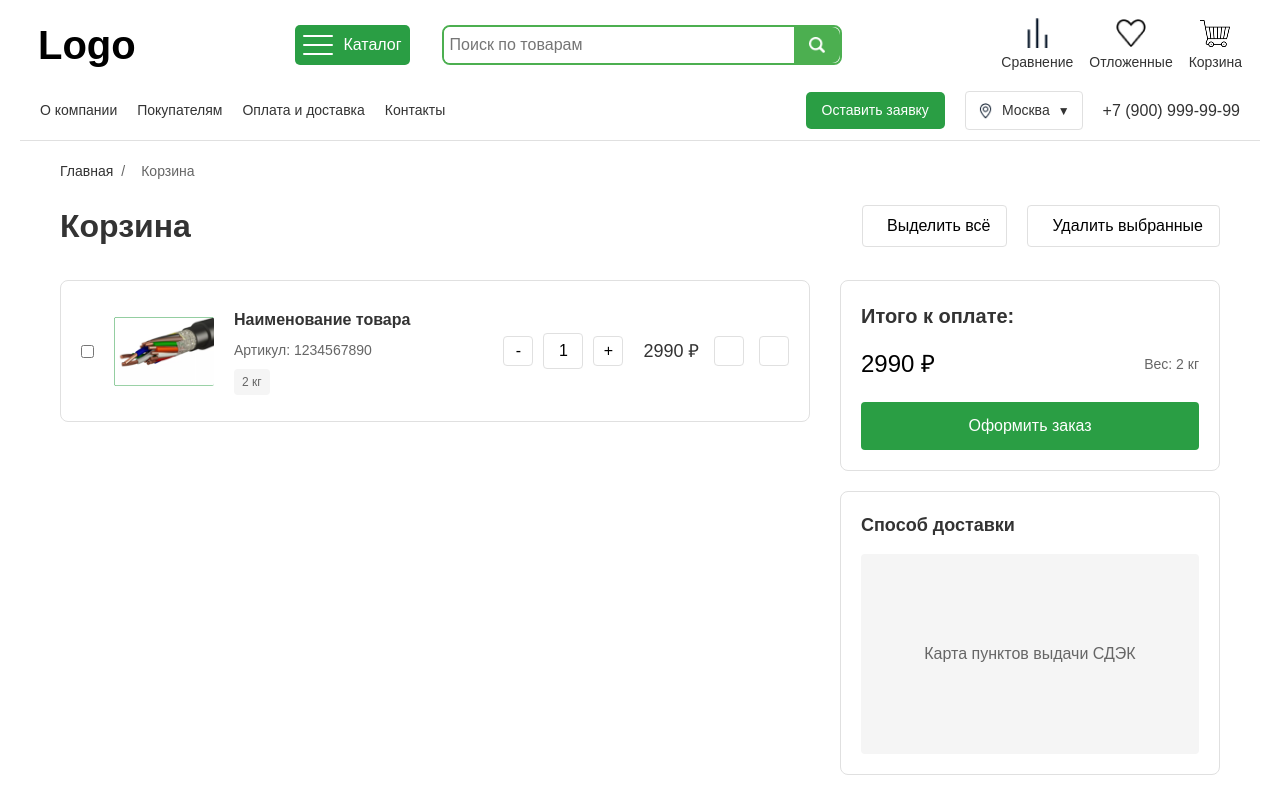
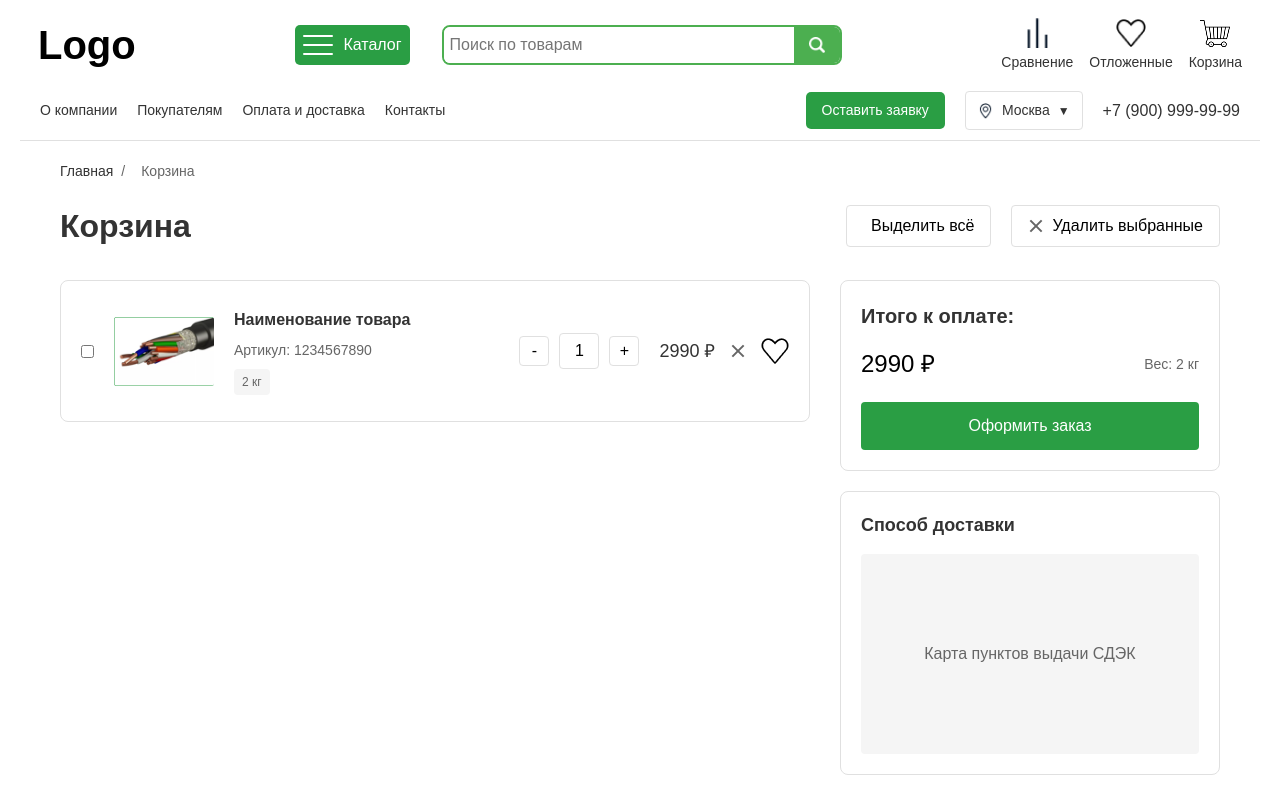
Before and after one commit to MaEsTr0oF/Repository, a React (Vite) app: page /cart in a window 1280 px wide. Shown: the top 793 px of the page. Built offline with nearby package versions, Linux system fonts and the light colour scheme.

Commit message:
some fixes cart + modulePage

```diff
--- a/src/components/Cart/Cart.module.css
+++ b/src/components/Cart/Cart.module.css
@@ -330,3 +330,37 @@
         justify-content: space-between;
     }
 }
+
+.cross {
+    position: relative;
+    display: inline-block;
+    width: 16px;
+    height: 16px;
+}
+
+.cross::before,
+.cross::after {
+    content: '';
+    position: absolute;
+    top: 50%;
+    left: 50%;
+    width: 16px;
+    height: 2px;
+    background-color: #666;
+    transition: background-color 0.3s ease;
+}
+
+.cross::before {
+    transform: translate(-50%, -50%) rotate(45deg);
+}
+
+.cross::after {
+    transform: translate(-50%, -50%) rotate(-45deg);
+}
+
+.itemDelete:hover .cross::before,
+.itemDelete:hover .cross::after,
+.deleteSelected:hover .cross::before,
+.deleteSelected:hover .cross::after {
+    background-color: #ff4444;
+}
--- a/src/components/Cart/Cart.tsx
+++ b/src/components/Cart/Cart.tsx
@@ -1,5 +1,6 @@
 import styles from './Cart.module.css';
 import { Link } from 'react-router-dom';
+import heart from '/img/header/heart.png';
 
 export default function Cart() {
     return (
@@ -44,12 +45,12 @@ export default function Cart() {
                             </div>
                             <div className={styles.itemPrice}>
                                 <span className={styles.price}>2990 ₽</span>
-                                <button className={styles.itemDelete}>
+
                                     <span className={styles.cross}></span>
-                                </button>
-                                <button className={styles.itemFavorite}>
-                                    <span className={styles.heart}></span>
-                                </button>
+
+
+                                    <span className={styles.heart}><img src={heart} alt="" /></span>
+
                             </div>
                         </div>
                     </div>
--- a/src/components/RequestForm/RequestForm.tsx
+++ b/src/components/RequestForm/RequestForm.tsx
@@ -1,5 +1,6 @@
 import { useState, FormEvent } from 'react';
 import styles from './RequestForm.module.css';
+import Modal from '../Modal/Modal';
 
 interface RequestFormProps {
   isOpen: boolean;
@@ -7,6 +8,7 @@ interface RequestFormProps {
 }
 
 export default function RequestForm({ isOpen, onClose }: RequestFormProps) {
+  const [isModalOpen, setIsModalOpen] = useState(false);
   const [formData, setFormData] = useState({
     name: '',
     phone: '',
@@ -17,6 +19,11 @@ export default function RequestForm({ isOpen, onClose }: RequestFormProps) {
     e.preventDefault();
     console.log('Form submitted:', formData);
     setFormData({ name: '', phone: '', message: '' });
+    setIsModalOpen(true);
+  };
+
+  const handleModalClose = () => {
+    setIsModalOpen(false);
     onClose();
   };
 
@@ -31,6 +38,7 @@ export default function RequestForm({ isOpen, onClose }: RequestFormProps) {
   if (!isOpen) return null;
 
   return (
+    <>
       <div className={styles.modalOverlay} onClick={onClose}>
         <div className={styles.modalContent} onClick={e => e.stopPropagation()}>
           <div className={styles.modalHeader}>
@@ -84,5 +92,13 @@ export default function RequestForm({ isOpen, onClose }: RequestFormProps) {
           </form>
         </div>
       </div>
+
+      <Modal
+        isOpen={isModalOpen}
+        onClose={handleModalClose}
+        title="Спасибо за заявку!"
+        message="Мы получили вашу заявку и свяжемся с вами в ближайшее время."
+      />
+    </>
   );
 }
--- a/src/components/header/Actions.tsx
+++ b/src/components/header/Actions.tsx
@@ -1,7 +1,5 @@
-import { useState } from 'react';
 import { Link } from 'react-router-dom';
 import styles from './Actions.module.css';
-import CartModal from '../CartModal/CartModal';
 
 interface ActionsProps {
 	imagesrc: string;
@@ -9,8 +7,6 @@ interface ActionsProps {
 }
 
 export default function Actions({ imagesrc, label }: ActionsProps) {
-	const [isCartOpen, setIsCartOpen] = useState(false);
-
 	const getLink = (label: string) => {
 		switch (label) {
 			case "Корзина":
@@ -24,25 +20,10 @@ export default function Actions({ imagesrc, label }: ActionsProps) {
 		}
 	};
 
-	const handleClick = () => {
-		if (label === "Корзина") {
-			setIsCartOpen(true);
-		}
-	};
-
 	return (
-		<>
-			<Link to={getLink(label)} className={styles.actions} onClick={handleClick}>
-				<img src={imagesrc} alt={label} />
-				<span>{label}</span>
-			</Link>
-
-			{label === "Корзина" && (
-				<CartModal
-					isOpen={isCartOpen}
-					onClose={() => setIsCartOpen(false)}
-				/>
-			)}
-		</>
+		<Link to={getLink(label)} className={styles.actions}>
+			<img src={imagesrc} alt={label} />
+			<span>{label}</span>
+		</Link>
 	);
 }
--- a/src/components/header/AppHeader/header.module.css
+++ b/src/components/header/AppHeader/header.module.css
@@ -105,7 +105,6 @@
 	align-items: center;
 	justify-content: center;
 	cursor: pointer;
-	border-radius: 0 8px 8px 0;
  }
 
  /* Иконка внутри кнопки */
```
Lines whose indentation alone changed are shown as unchanged.
